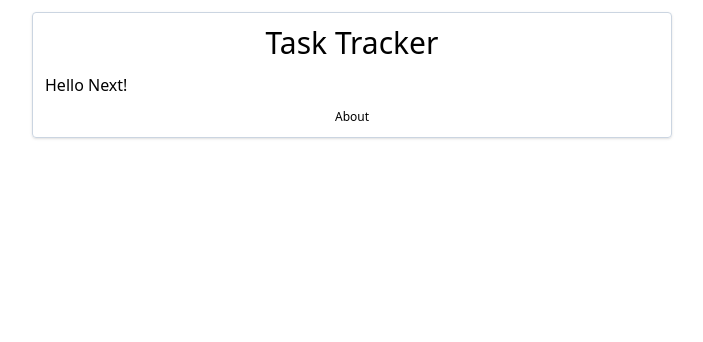
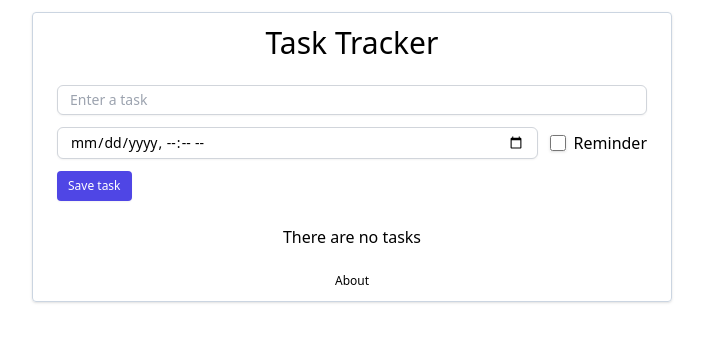
Before and after one commit to emilianolch/next-task-tracker, a Next.js app: page / in a window 1280 px wide. Shown: the top 342 px of the page, without its empty margins (288-991 px from the left). Built offline with nearby package versions, Linux system fonts and the light colour scheme.

Commit message:
added main components

```diff
--- /dev/null
+++ b/components/AddTask.js
@@ -0,0 +1,50 @@
+import { useState } from "react";
+import Button from "./Button";
+
+const AddTask = ({ submitTask }) => {
+  const [task, setTask] = useState({ reminder: false });
+  const setText = (event) => setTask({ ...task, text: event.target.value });
+  const setDay = (event) => setTask({ ...task, day: event.target.value });
+  const setReminder = (event) => {
+    setTask({ ...task, reminder: event.target.checked });
+  };
+  const addTask = (event) => {
+    event.preventDefault();
+    if (task.text && task.day) {
+      submitTask(task);
+      event.target.closest("form").reset();
+    }
+  };
+
+  return (
+    <form className="p-3 space-y-3">
+      <input
+        type="text"
+        onInput={setText}
+        placeholder="Enter a task"
+        className="col-span-2 px-3 py-1 border shadow-sm focus:border-indigo-500 block w-full sm:text-sm border-gray-300 rounded-md"
+      />
+      <div className="flex space-x-3 items-center justify-between">
+        <input
+          type="datetime-local"
+          onInput={setDay}
+          placeholder="Enter date and time"
+          className="px-3 py-1 border shadow-sm focus:border-indigo-500 block w-full sm:text-sm border-gray-300 rounded-md"
+        />
+        <div className="flex space-x-2 items-center">
+          <input
+            type="checkbox"
+            defaultChecked={task.reminder}
+            onInput={setReminder}
+            id="reminder"
+            className="h-4 w-4 inline-block border border-gray-300 rounded shadow"
+          />
+          <label htmlFor="reminder">Reminder</label>
+        </div>
+      </div>
+      <Button text="Save task" action={addTask} />
+    </form>
+  );
+};
+
+export default AddTask;
--- /dev/null
+++ b/components/Button.js
@@ -0,0 +1,12 @@
+const Button = ({ text, action }) => {
+  return (
+    <button
+      onClick={action}
+      className="inline-flex items-center px-2.5 py-1.5 border border-transparent text-xs font-medium rounded shadow-sm text-white bg-indigo-600 hover:bg-indigo-700 focus:outline-none focus:ring-2 focus:ring-offset-2 focus:ring-indigo-500"
+    >
+      {text}
+    </button>
+  );
+};
+
+export default Button;
--- /dev/null
+++ b/components/Task.js
@@ -0,0 +1,27 @@
+import { FaTimes } from "react-icons/fa";
+import Toggle from "./Toggle";
+
+const Task = ({ task, actions }) => {
+  return (
+    <div
+      className={`${
+        task.reminder ? "bg-blue-100" : "bg-gray-100"
+      } px-2.5 py-1 flex justify-between items-center`}
+    >
+      <div>
+        <p className="font-medium">{task.text}</p>
+        <p className="mb-3">{task.day}</p>
+        <Toggle
+          checked={task.reminder}
+          onToggle={() => actions.toggleReminder(task)}
+        />
+      </div>
+      <FaTimes
+        className="cursor-pointer"
+        onClick={() => actions.delete(task.id)}
+      />
+    </div>
+  );
+};
+
+export default Task;
--- /dev/null
+++ b/components/Tasks.js
@@ -0,0 +1,17 @@
+import Task from "./Task";
+
+const Tasks = ({ tasks, actions }) => {
+  return (
+    <div className="p-3 space-y-2">
+      {tasks.length > 0 ? (
+        tasks.map((task) => (
+          <Task key={task.id} task={task} actions={actions} />
+        ))
+      ) : (
+        <p className="text-center">There are no tasks</p>
+      )}
+    </div>
+  );
+};
+
+export default Tasks;
--- /dev/null
+++ b/components/Toggle.js
@@ -0,0 +1,39 @@
+/* This example requires Tailwind CSS v2.0+ */
+import { useState } from "react";
+import { Switch } from "@headlessui/react";
+
+function classNames(...classes) {
+  return classes.filter(Boolean).join(" ");
+}
+
+export default function Toggle({ checked, onToggle }) {
+  const [enabled, setEnabled] = useState(checked);
+  const onChange = () => {
+    setEnabled(!enabled);
+    onToggle();
+  };
+
+  return (
+    <Switch.Group as="div" className="flex items-center">
+      <Switch.Label as="span" className="mr-3">
+        <span className="text-sm font-medium text-gray-900">Reminder</span>
+      </Switch.Label>
+      <Switch
+        checked={enabled}
+        onChange={onChange}
+        className={classNames(
+          enabled ? "bg-indigo-600" : "bg-gray-200",
+          "relative inline-flex flex-shrink-0 h-6 w-11 border-2 border-transparent rounded-full cursor-pointer transition-colors ease-in-out duration-200"
+        )}
+      >
+        <span
+          aria-hidden="true"
+          className={classNames(
+            enabled ? "translate-x-5" : "translate-x-0",
+            "pointer-events-none inline-block h-5 w-5 rounded-full bg-white shadow transform ring-0 transition ease-in-out duration-200"
+          )}
+        />
+      </Switch>
+    </Switch.Group>
+  );
+}
--- a/package.json
+++ b/package.json
@@ -9,11 +9,13 @@
     "lint": "next lint"
   },
   "dependencies": {
+    "@headlessui/react": "^1.7.4",
     "eslint": "8.27.0",
     "eslint-config-next": "13.0.2",
     "next": "13.0.2",
     "react": "18.2.0",
-    "react-dom": "18.2.0"
+    "react-dom": "18.2.0",
+    "react-icons": "^4.6.0"
   },
   "devDependencies": {
     "autoprefixer": "^10.4.13",
--- a/pages/index.js
+++ b/pages/index.js
@@ -1,3 +1,13 @@
+import AddTask from "../components/AddTask";
+import Tasks from "../components/Tasks";
+
+const tasks = [];
+
 export default function Home() {
-  return <div>Hello Next!</div>;
+  return (
+    <>
+      <AddTask />
+      <Tasks tasks={tasks} />
+    </>
+  );
 }
```
Also changed, not shown: 1 other file (tests, documents, lock files or other folders).
